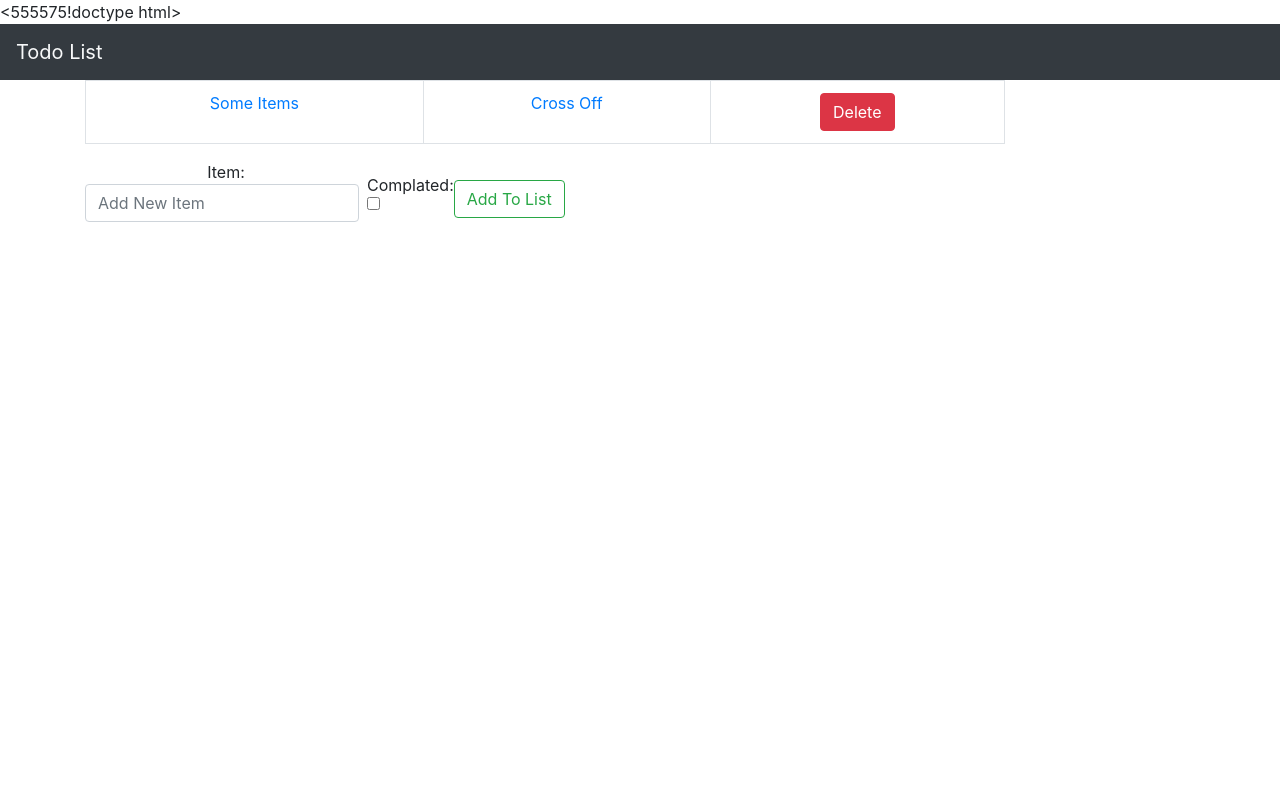
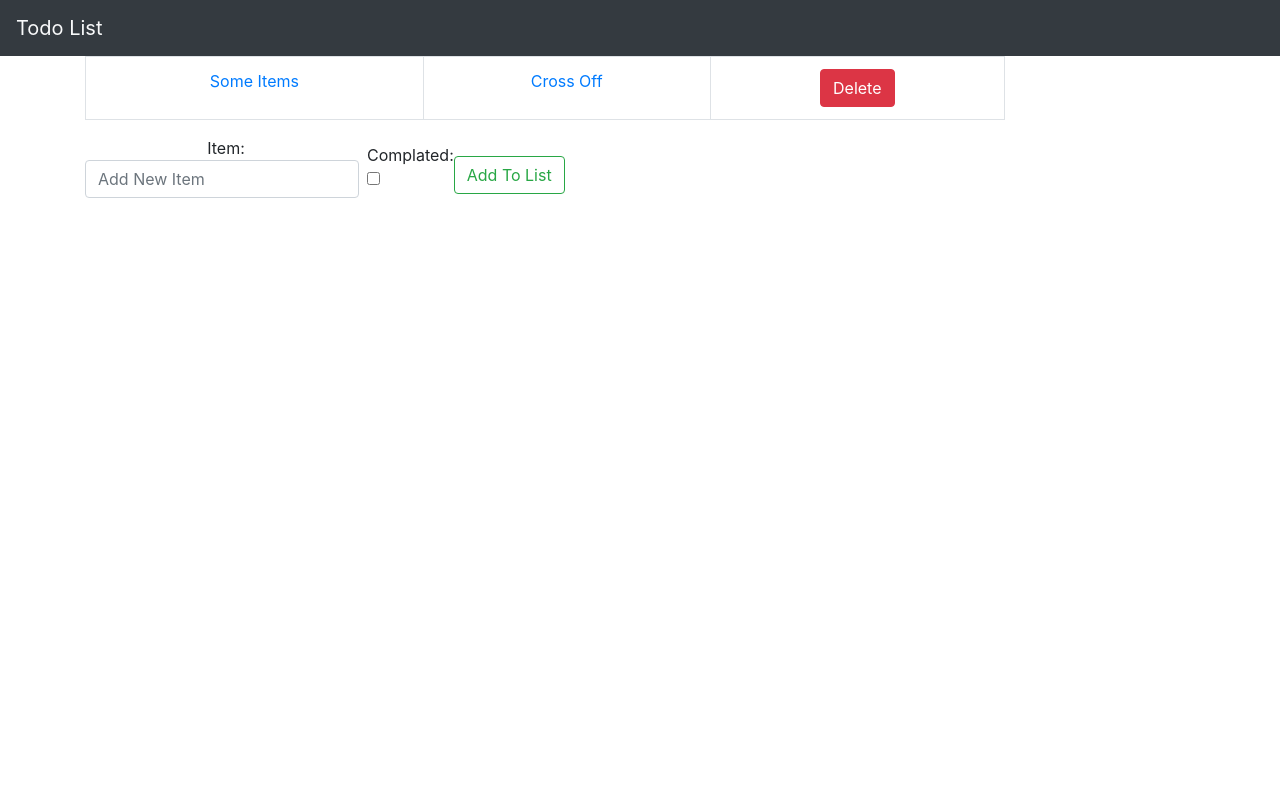
Before and after one commit to neilravi/The-Todo-App, a Django app: page /todo/home/ in a window 1280 px wide. Run offline with Django 3.2, Linux system fonts and the light colour scheme; data comes from the database, SQL or seed files in the repository; both versions use the stored data as it was after the commit; some libraries are stand-ins or nearby versions.

```diff
--- a/src/todoapp/templates/base.html
+++ b/src/todoapp/templates/base.html
@@ -1,4 +1,4 @@
-<555575!doctype html>
+<!doctype html>
 <html lang="en">
   <head>
     <!-- Required meta tags -->
```
Also changed, not shown: src/db.sqlite3.
